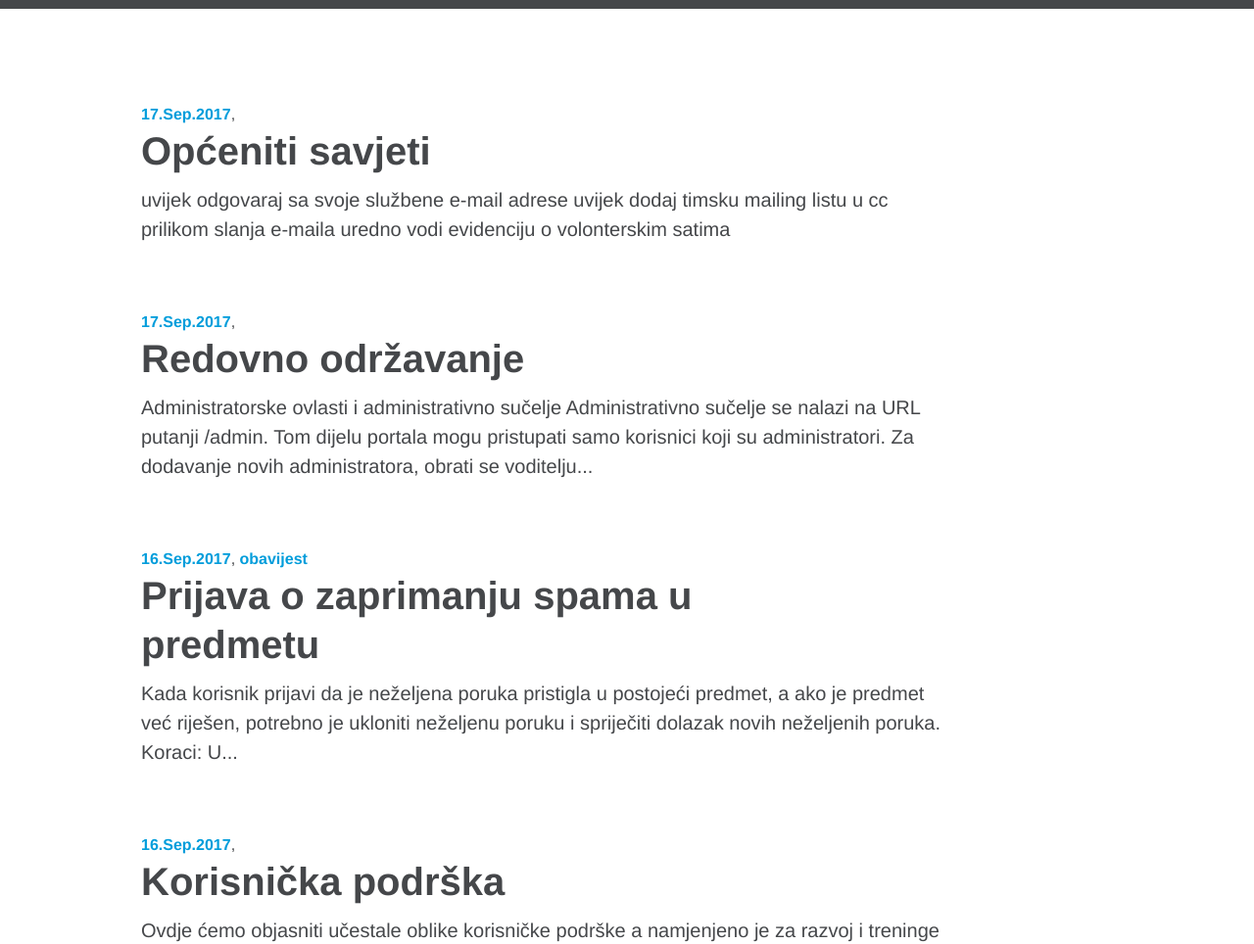
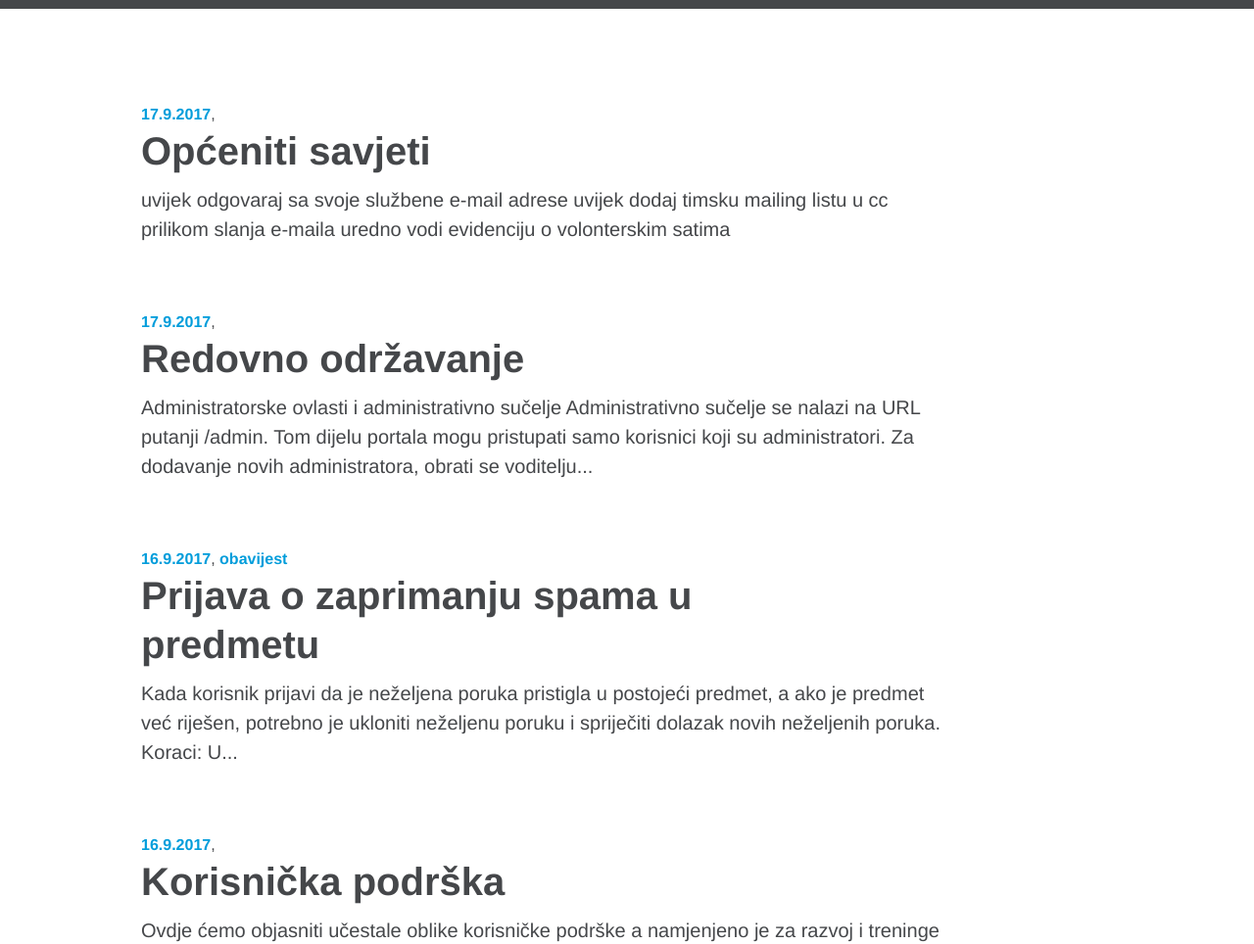
Before and after one commit to schlos/open.hr, a Jekyll site: the page built from pages/index.html, in a window 1280 px wide. Shown: the part 679-1643 px from the top of the page at 98% size. Built offline with Jekyll 4.4.1, drawn with Linux system fonts in a browser that asks for light colours; comment, search, counter and statistics services are not loaded.

Commit message:
post details

```diff
--- a/_includes/archive/post_block.html
+++ b/_includes/archive/post_block.html
@@ -1,6 +1,6 @@
 <!-- Renders post date, title, and snippet of text. -->
 <div class="py-2 mb-2 prose">
-  <a class="no-underline h5 bold text-accent" title="{{ post.url | prepend: site.baseurl }}" href="{{ post.url | prepend: site.baseurl }}">{{ post.date | date: "%d.%b.%Y" }}</a>, <small class="no-underline h5 bold text-accent" title="{{ post.categories }}">{{ post.categories }}</small>
+  <a class="no-underline h5 bold text-accent" title="{{ post.url | prepend: site.baseurl }}" href="{{ post.url | prepend: site.baseurl }}">{{ post.date | date: "%-d.%-m.%Y" }}</a>{% if post.categories %}, <small class="no-underline h5 bold text-accent" title="{{ post.categories }}">{{ post.categories }}</small>{% endif %}
   <h2 class="h1 lh-condensed col-9 mt-0">
     <a class="link-primary" title="{{ post.url | prepend: site.baseurl }}" href="{{ post.url | prepend: site.baseurl }}">{{ post.title }}</a>
   </h2>
--- a/_layouts/post.html
+++ b/_layouts/post.html
@@ -4,7 +4,7 @@
 <article class="container px-2 mx-auto mb4" itemscope itemtype="http://schema.org/BlogPosting">
   <h1 class="h0 col-9 sm-width-full py-4 mt-3 inline-block" itemprop="name headline">{{ page.title }}</h1>
   <div class="col-4 sm-width-full mt-1 border-top-thin ">
-    <p class="mb-3 py-2 bold h4"><time datetime="{{ page.date | date_to_xmlschema }}" itemprop="datePublished">{{ page.date | date: "%d.%b.%Y" }}</time></p>
+    <p class="mb-3 py-2 bold h4"><time datetime="{{ page.date | date_to_xmlschema }}" itemprop="datePublished">{{ page.date | date: "%-d.%-m.%Y" }}</time>{% if page.author %}, {{ page.author }}{% endif %}</p>
   </div>
 
   <div class="prose" itemprop="articleBody">
```
Also changed, not shown: _posts/2017-09-16-prijava-dolazni-spam-predmet.md (+1 -0 lines).
